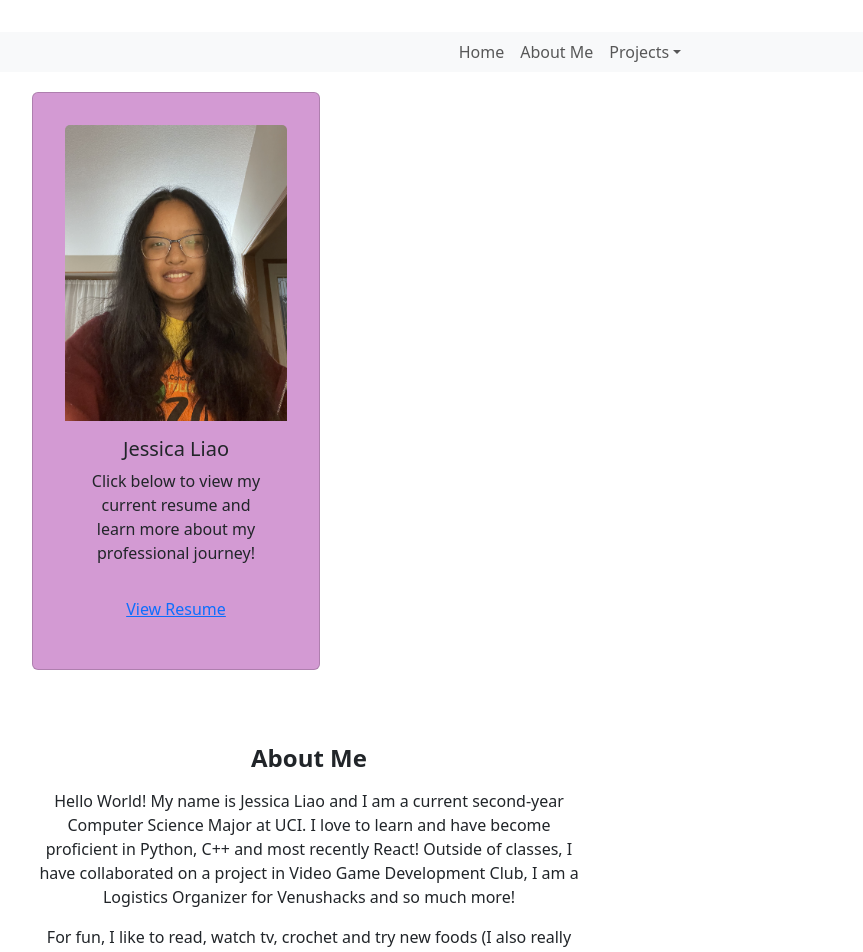
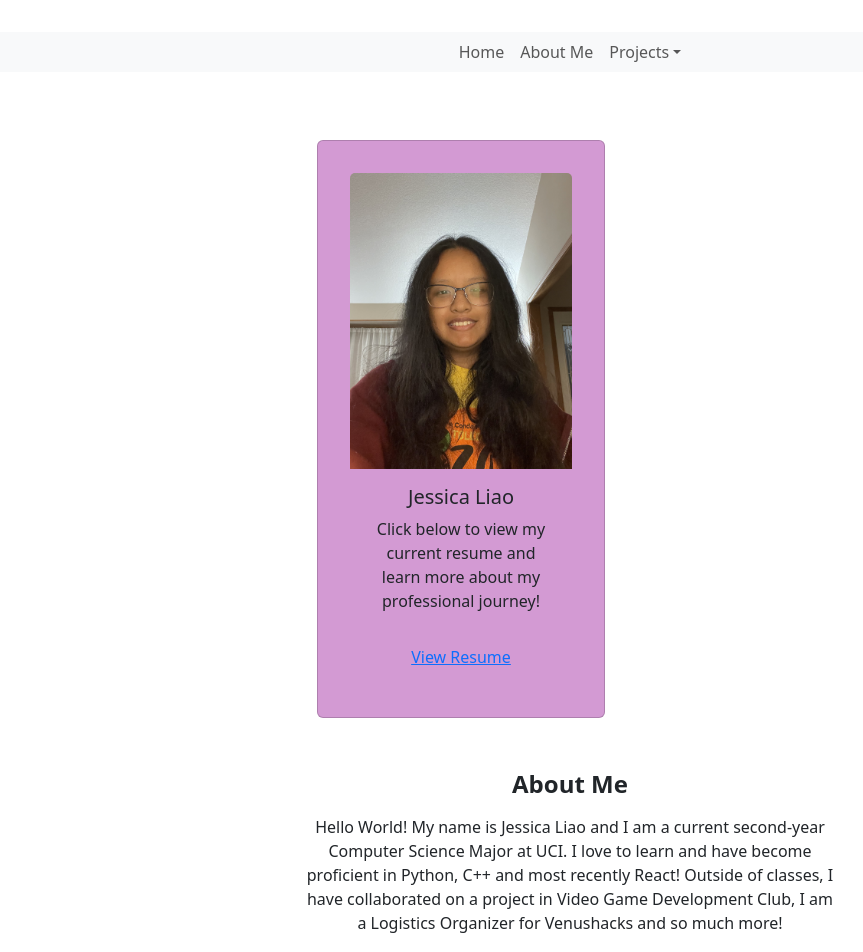
Before and after one commit to jessl314/JessicaL-Blog-Project, a React (Vite) app in the folder frontend/: page /about in a window 1280 px wide. Shown: the top 952 px of the page, without its empty margins (70-933 px from the left). Built offline with nearby package versions, Linux system fonts and the light colour scheme.

Commit message:
trying to fix bootstrap grid

```diff
--- a/frontend/src/pages/About.css
+++ b/frontend/src/pages/About.css
@@ -1,10 +1,10 @@
-.card-container {
+/* .card-container {
     display: flex;
     /* justify-content: left;
     align-items: top; */
-    height: 80vh;
+    /* height: 80vh;
     width: 18rem;
-}
+} */
 
 .card {
     width: 18rem;
--- a/frontend/src/pages/About.jsx
+++ b/frontend/src/pages/About.jsx
@@ -6,9 +6,8 @@ import './About.css'
 
 function About () {
     return (
-    <Container className="d-flex justify-content-center">
-      <Row>
-        <div className="card-container">
+    <Container className="mt-5">
+      <Row className="align-items-top justify-content-center">
           <Col xs={12} md={6}>
             <Card className="card">
               <Card.Img variant="top" src={JessicaImage} />
@@ -23,15 +22,11 @@ function About () {
               </Card.Body>
             </Card>
           </Col>
-        </div>
-
-        <div className="about-me">
-          <Col xs={12} md={6}>
+          <Col xs={12} md={6} className="about-me">
           <h2 className="about-me-title">About Me</h2>
           <p>Hello World! My name is Jessica Liao and I am a current second-year Computer Science Major at UCI. I love to learn and have become proficient in Python, C++ and most recently React! Outside of classes, I have collaborated on a project in Video Game Development Club, I am a Logistics Organizer for Venushacks and so much more! </p>
           <p>For fun, I like to read, watch tv, crochet and try new foods (I also really like boba!) </p>
           </Col>
-        </div>
       </Row>
     </Container>
     )
```
